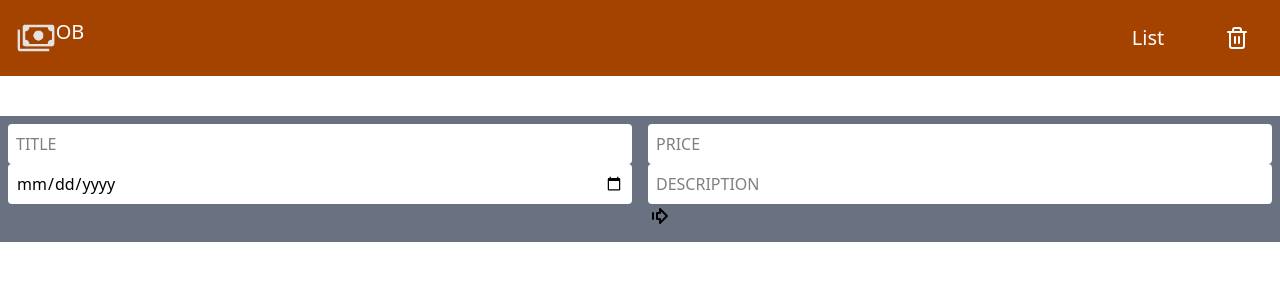
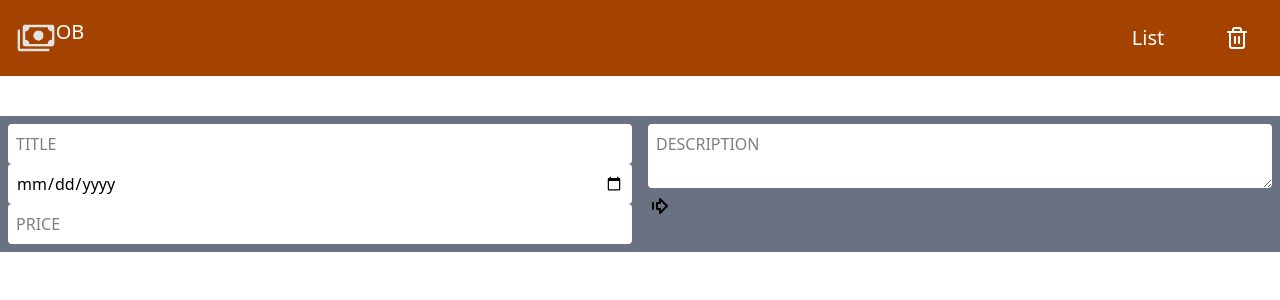
Before and after one commit to ViBurnier/Organize-Budget, a React (Vite) app in the folder Organize-Budget/: page / in a window 1280 px wide. Shown: the top 300 px of the page. Built offline with nearby package versions, Linux system fonts and the light colour scheme.

Commit message:
nova possibilidade

```diff
--- a/Organize-Budget/src/components/AddBudget.jsx
+++ b/Organize-Budget/src/components/AddBudget.jsx
@@ -11,7 +11,7 @@ function AddBudGet({onAddBudget}) {
   const schema = yup.object().shape({
     title: yup.string().required("Título é obrigatório"),
 
-    date: yup.date().required("Data obrigatória").min(Config.dateFormat, "Insira uma data válida!").max("9999", "Insira um ano válido!"),
+    date: yup.date().required("Data obrigatória").min(new Date().toLocaleDateString('pt-BR'), "Insira uma data válida!").max("9999", "Insira um ano válido!"),
 
     price: yup
       .number()
@@ -19,7 +19,7 @@ function AddBudGet({onAddBudget}) {
       .positive("Preço precisa ser positivo")
       .required("Preço obrigatório"),
 
-    description: yup.string().max(100, "Máximo 100 caracteres"),
+    description: yup.string().min(2,"Minimo 2 caracteres").max(100, "Máximo 100 caracteres"),
   });
 
   const {
@@ -53,12 +53,10 @@ function AddBudGet({onAddBudget}) {
             type="number"
             className="bg-white rounded-sm p-2 w-full"
           />
-          <input
-            {...register("description")}
-            placeholder="DESCRIPTION"
-            type="text"
-            className="bg-white rounded-sm p-2 w-full"
-          />
+
+
+          <textarea placeholder="DESCRIPTION" className="bg-white rounded-sm p-2 w-full" id="description" {...register('description')} />
+
 
           <button type="submit">
             <ArrowBigRightDash />
--- a/Organize-Budget/src/components/Config.jsx
+++ b/Organize-Budget/src/components/Config.jsx
@@ -1,9 +1,9 @@
 //data formatada para
-function dateFormatBrasil(){
-    const date = new Date()
-    const currentDay = date.getDate()
-    const month = date.getMonth() + 1
-    const year = date.getFullYear()
+function dateFormatBrasil(date){
+    const param = new Date(date)
+    const currentDay = param.getDate()
+    const month = param.getMonth() + 1
+    const year = param.getFullYear()
 
     return `${currentDay}/${month}/${year}`
 }
@@ -11,7 +11,7 @@ function dateFormatBrasil(){
 const Config ={
     logo: "/src/image/notas.png",
     title: "OB",
-    dateFormat: dateFormatBrasil()
+    dateFormat: dateFormatBrasil
 }
 
 
--- a/Organize-Budget/src/main.jsx
+++ b/Organize-Budget/src/main.jsx
@@ -1,10 +1,9 @@
 import { StrictMode } from 'react'
 import { createRoot } from 'react-dom/client'
 import { BrowserRouter } from "react-router";
-
 import './index.css'
 import App from './App.jsx'
-import ListBudget from './pages/List.jsx';
+
 
 
 
--- a/Organize-Budget/src/pages/Home.jsx
+++ b/Organize-Budget/src/pages/Home.jsx
@@ -1,6 +1,7 @@
 import { v4 } from "uuid";
 import { useEffect, useState } from "react";
 import AddBudGet from "../components/AddBudget";
+import Config from "../components/config";
 
 function Home() {
   const [list, setList] = useState(
@@ -11,19 +12,42 @@ function Home() {
     localStorage.setItem("list", JSON.stringify(list));
   }, [list]);
 
+  //preciso ver se os valores(onAddBudget) ja existem no localStorage
+
   function onAddBudget(title, date, price, description) {
     const newBudget = {
       id: v4(),
       title,
-      date,
+      date: Config.dateFormat(date),
       price,
       description,
       isCompleted: false,
     };
 
+    const fi = list.some(valor =>
+      valor.title == newBudget.title &&
+      valor.date == newBudget.date &&
+      valor.price == newBudget.price &&
+      valor.description == newBudget.description
+    )
+
+    console.log(fi)
+
+
+    if(fi){
+      alert("JA EXISTE NA LISTA")
+      return
+    }
+
+    setList([...list, newBudget]);
+
+
     //TIRAR QUANDO TERMINAR O PROJETO
-    console.log(newBudget);
-    setList([...list, newBudget]);
+    // console.log(newBudget);
+
+
+
+
   }
 
   return (
```
Also changed, not shown: 1 other file (tests, documents, lock files or other folders).
